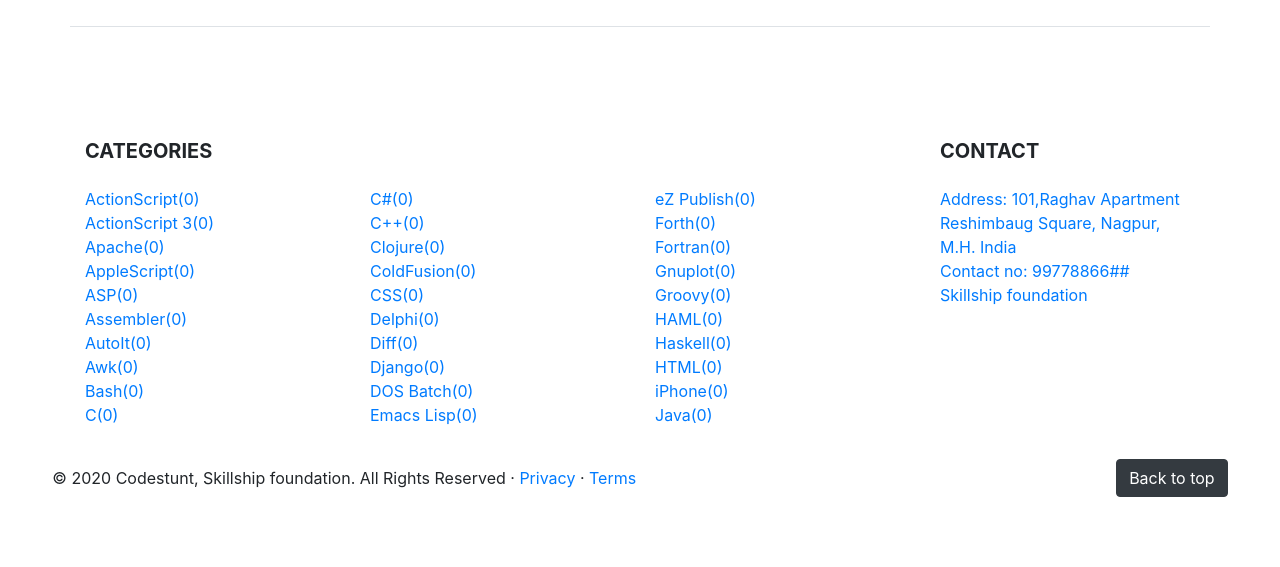
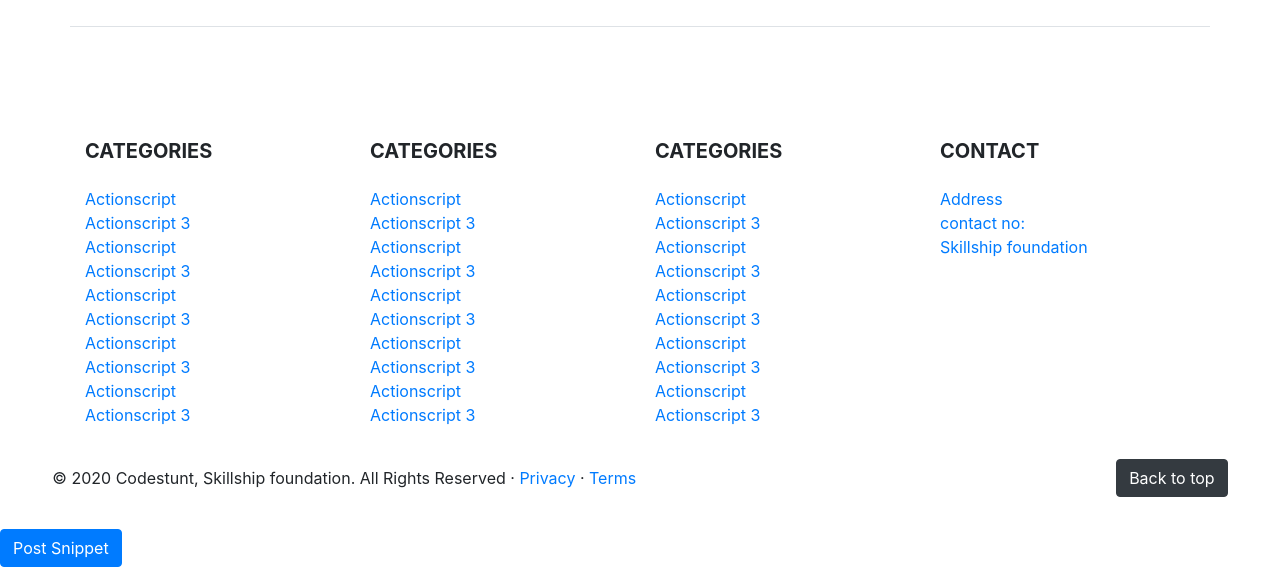
Before and after one commit to kartik0406/Codestunt, a plain HTML site: page about.html in a window 1280 px wide. Shown: the part 1962-2529 px from the top of the page. Before the commit the page ends 2491 px from the top, so only its background shows below. Drawn offline with nearby package versions, Linux system fonts and the light colour scheme.

Commit message:
Update about.html

```diff
--- a/about.html
+++ b/about.html
@@ -9,7 +9,7 @@
     <!-- Bootstrap CSS -->
     <link rel="stylesheet" href="https://stackpath.bootstrapcdn.com/bootstrap/4.5.0/css/bootstrap.min.css"
         integrity="sha384-9aIt2nRpC12Uk9gS9baDl411NQApFmC26EwAOH8WgZl5MYYxFfc+NcPb1dKGj7Sk" crossorigin="anonymous">
-
+        <link rel="stylesheet" href="style.css">
     <title>Codestunt- Code Snippets</title>
 </head>
 
@@ -26,10 +26,10 @@
             <ul class="navbar-nav mr-auto">
 
                 <li class="nav-item">
-                    <a class="nav-link" href="about.html">About</a>
+                    <a class="nav-link" href="/about.html">About</a>
                 </li>
                 <li class="nav-item">
-                    <a class="nav-link" href="#">Hall Of Fame</a>
+                    <a class="nav-link" href="/halloffame.html">Hall Of Fame</a>
                 </li>
                 <li class="nav-item dropdown">
                     <a class="nav-link dropdown-toggle" href="#" id="navbarDropdown" role="button"
@@ -49,16 +49,16 @@
                 </li>
 
                 <li class="nav-item">
-                    <a class="nav-link" href="contact.html">Contact us</a>
+                    <a class="nav-link" href="/contact.html">Contact us</a>
                 </li>
             </ul>
 
             <ul class="navbar-nav mr-right">
                 <li class="nav-item" style="padding-right: 15px;">
-                    <a class="nav-link" href="sign.html" data-toggle="modal" data-target="#LoginModal">Sign In</a>
+                    <a class="nav-link" href="sign.html">Sign In</a>
                 </li>
 
-                <li class="nav-item profileinvert" style="margin-top: 3px; margin-right: 10px;">
+                <li class="nav-item" style="margin-top: 3px; margin-right: 10px;">
                     <a href="#"><img src="images/profile.svg" alt="profile" height="40" width="40"></a>
                 </li>
             </ul>
@@ -67,65 +67,6 @@
 
     </nav>
 
-
-
-
-<!-- LoginModal -->
-<div class="modal fade" id="LoginModal" tabindex="-1" role="dialog" aria-labelledby="LoginModalLabel"
-aria-hidden="true">
-<div class="modal-dialog">
-    <div class="modal-content">
-        <div class="modal-header">
-            <h5 class="modal-title" id="LoginModalLabel"><img src="images/logo.png" alt="logo"
-                    style="padding-right:10px;">Login to Codestunt</h5>
-            <button type="button" class="close" data-dismiss="modal" aria-label="Close">
-                <span aria-hidden="true">&times;</span>
-            </button>
-        </div>
-        <div class="modal-body">
-            <form>
-                <div class="form-group">
-                    <label for="exampleInputEmail1">Email address</label>
-                    <input type="email" class="form-control" id="exampleInputEmail1"
-                        aria-describedby="emailHelp">
-                    <small id="emailHelp" class="form-text text-muted">We'll never share your email with anyone
-                        else.</small>
-                </div>
-                <div class="form-group">
-                    <label for="exampleInputPassword1">Password</label>
-                    <input type="password" class="form-control" id="exampleInputPassword1">
-                </div>
-
-                <button type="submit" class="btn btn-primary">Login</button>
-                <a class="btn btn-primary" href="register.html" role="button">Register</a>
-                <div style=" float:right">
-
-                    <ul  style="list-style-type: none;">
-                        <li style="float:left;"><p style="margin-top:5px;">or Login with&nbsp&nbsp</p></li>
-                    <li style="float:left;">
-                        <a  href="#" style="text-decoration:none;"><img src="images/google.png" alt="google"
-                            style="height:20px; width: 20px; margin-right: 5px; margin-top:5px;">&nbsp&nbsp</a>
-                    </li>
-                    <li style="float:left;">
-                        <a href="#"style="text-decoration:none;"><img src="images/face.svg" alt="facebook"
-                                style="height:20px; width: 20px; margin-right: 5px; margin-top:5px;">&nbsp&nbsp</a>
-                    </li>
-                    <li style="float:left;">
-                        <a href="#" style="text-decoration:none;"><img src="images/github.svg" alt="github"
-                                style="height:20px; width: 20px; margin-right: 5px; margin-top:5px;">&nbsp&nbsp</a>
-                    </li>
-                    <li style="float:left;">
-                        <a href="#" style="text-decoration:none;"><img src="images/ln.png" alt="Linkedin"
-                                style="height:20px; width: 20px; margin-right: 5px; margin-top:5px;">&nbsp&nbsp</a>
-                    </li>
-                </ul>
-            </div>
-            </form>
-        </div>
-    </div>
-</div>
-</div>
-<!--NAV BAR ENDED-->
 
 
 
@@ -197,6 +138,7 @@ aria-hidden="true">
 
     </footer>
     <footer class="page-footer font-small indigo">
+
         <!-- Footer Links -->
         <div class="container text-center text-md-left">
 
@@ -210,16 +152,36 @@ aria-hidden="true">
                     <h5 class="font-weight-bold text-uppercase mt-3 mb-4">Categories</h5>
 
                     <ul class="list-unstyled">
-                        <li><a href="#!">ActionScript(0)</a></li>
-                        <li><a href="#!">ActionScript 3(0)</a></li>
-                        <li><a href="#!">Apache(0)</a></li>
-                        <li><a href="#!">AppleScript(0)</a></li>
-                        <li><a href="#!">ASP(0)</a></li>
-                        <li><a href="#!">Assembler(0)</a></li>
-                        <li><a href="#!">AutoIt(0)</a></li>
-                        <li><a href="#!">Awk(0)</a></li>
-                        <li><a href="#!">Bash(0)</a></li>
-                        <li><a href="#!">C(0)</a></li>
+                        <li>
+                            <a href="#!">Actionscript</a>
+                        </li>
+                        <li>
+                            <a href="#!">Actionscript 3</a>
+                        </li>
+                        <li>
+                            <a href="#!">Actionscript</a>
+                        </li>
+                        <li>
+                            <a href="#!">Actionscript 3</a>
+                        </li>
+                        <li>
+                            <a href="#!">Actionscript</a>
+                        </li>
+                        <li>
+                            <a href="#!">Actionscript 3</a>
+                        </li>
+                        <li>
+                            <a href="#!">Actionscript</a>
+                        </li>
+                        <li>
+                            <a href="#!">Actionscript 3</a>
+                        </li>
+                        <li>
+                            <a href="#!">Actionscript</a>
+                        </li>
+                        <li>
+                            <a href="#!">Actionscript 3</a>
+                        </li>
 
                     </ul>
 
@@ -232,20 +194,39 @@ aria-hidden="true">
                 <div class="col-md-3 mx-auto">
 
                     <!-- Links -->
-                    <h5 class="font-weight-bold text-uppercase mt-3 mb-4">&nbsp</h5>
+                    <h5 class="font-weight-bold text-uppercase mt-3 mb-4">Categories</h5>
 
                     <ul class="list-unstyled">
-                        <li><a href="#!">C#(0)</a></li>
-                        <li><a href="#!">C++(0)</a></li>
-                        <li><a href="#!">Clojure(0)</a></li>
-                        <li><a href="#!">ColdFusion(0)</a></li>
-                        <li><a href="#!">CSS(0)</a></li>
-                        <li><a href="#!">Delphi(0)</a></li>
-                        <li><a href="#!">Diff(0)</a></li>
-                        <li><a href="#!">Django(0)</a></li>
-                        <li><a href="#!">DOS Batch(0)</a></li>
-                        <li><a href="#!">Emacs Lisp(0)</a></li>
-
+                        <li>
+                            <a href="#!">Actionscript</a>
+                        </li>
+                        <li>
+                            <a href="#!">Actionscript 3</a>
+                        </li>
+                        <li>
+                            <a href="#!">Actionscript</a>
+                        </li>
+                        <li>
+                            <a href="#!">Actionscript 3</a>
+                        </li>
+                        <li>
+                            <a href="#!">Actionscript</a>
+                        </li>
+                        <li>
+                            <a href="#!">Actionscript 3</a>
+                        </li>
+                        <li>
+                            <a href="#!">Actionscript</a>
+                        </li>
+                        <li>
+                            <a href="#!">Actionscript 3</a>
+                        </li>
+                        <li>
+                            <a href="#!">Actionscript</a>
+                        </li>
+                        <li>
+                            <a href="#!">Actionscript 3</a>
+                        </li>
                     </ul>
 
                 </div>
@@ -257,19 +238,40 @@ aria-hidden="true">
                 <div class="col-md-3 mx-auto">
 
                     <!-- Links -->
-                    <h5 class="font-weight-bold text-uppercase mt-3 mb-4">&nbsp</h5>
+                    <h5 class="font-weight-bold text-uppercase mt-3 mb-4">Categories</h5>
 
                     <ul class="list-unstyled">
-                        <li><a href="#!">eZ Publish(0)</a></li>
-                        <li><a href="#!">Forth(0)</a></li>
-                        <li><a href="#!">Fortran(0)</a></li>
-                        <li><a href="#!">Gnuplot(0)</a></li>
-                        <li><a href="#!">Groovy(0)</a></li>
-                        <li><a href="#!">HAML(0)</a></li>
-                        <li><a href="#!">Haskell(0)</a></li>
-                        <li><a href="#!">HTML(0)</a></li>
-                        <li><a href="#!">iPhone(0)</a></li>
-                        <li><a href="#!">Java(0)</a></li>                    </ul>
+                        <li>
+                            <a href="#!">Actionscript</a>
+                        </li>
+                        <li>
+                            <a href="#!">Actionscript 3</a>
+                        </li>
+                        <li>
+                            <a href="#!">Actionscript</a>
+                        </li>
+                        <li>
+                            <a href="#!">Actionscript 3</a>
+                        </li>
+                        <li>
+                            <a href="#!">Actionscript</a>
+                        </li>
+                        <li>
+                            <a href="#!">Actionscript 3</a>
+                        </li>
+                        <li>
+                            <a href="#!">Actionscript</a>
+                        </li>
+                        <li>
+                            <a href="#!">Actionscript 3</a>
+                        </li>
+                        <li>
+                            <a href="#!">Actionscript</a>
+                        </li>
+                        <li>
+                            <a href="#!">Actionscript 3</a>
+                        </li>
+                    </ul>
 
                 </div>
                 <!-- Grid column -->
@@ -283,14 +285,11 @@ aria-hidden="true">
                     <h5 class="font-weight-bold text-uppercase mt-3 mb-4">Contact</h5>
 
                     <ul class="list-unstyled">
-                        <li style="color:#007bff">
-                           Address: 101,Raghav Apartment
-                                Reshimbaug Square, Nagpur, M.H.
-                                India
-
+                        <li>
+                            <a href="#!">Address</a>
                         </li>
-                        <li style="color:#007bff">
-                            Contact no: 99778866##
+                        <li>
+                            <a href="#!">contact no:</a>
                         </li>
                         <li>
                             <a href="https://skillshipfoundation.com/">Skillship foundation</a>
@@ -326,6 +325,56 @@ aria-hidden="true">
         <!-- Copyright -->
 
     </footer>
+    <button type="button" class="btn btn-primary" id="fixedbutton" data-toggle="modal" data-target="#postModal">Post Snippet</button>
+
+    <!-- PostModal -->
+    <div class="modal fade" id="postModal" tabindex="-1" aria-labelledby="postModalLabel" aria-hidden="true">
+        <div class="modal-dialog">
+            <div class="modal-content">
+                <div class="modal-header">
+                    <h5 class="modal-title" id="postModalLabel">Post Your Code</h5>
+                    <button type="button" class="close" data-dismiss="modal" aria-label="Close">
+                        <span aria-hidden="true">&times;</span>
+                    </button>
+                </div>
+                <div class="modal-body">
+                    <form>
+                        <div class="form-group">
+                            <label for="recipient-name" class="col-form-label">Title</label>
+                            <input type="text" class="form-control" id="recipient-name">
+                        </div>
+                        <form action="/action_page.php">
+                            <label for="Language">Choose your Language:</label>
+                            <select id="cars" name="cars">
+                                <option value="Html">Html</option>
+                                <option value="CSS">CSS</option>
+                                <option value="JavaScript">JavaScript</option>
+                                <option value="C++">C++</option>
+                                <option value="Java">Java</option>
+                                <option value="C">C</option>
+                                <option value="Python">Python</option>
+                                <option value="Ruby">Ruby</option>
+                                <option value="Matlab">Matlab</option>
+                                <option value="C#">C#</option>
+                                <option value="Xml">Xml</option>
+                                <option value="JQuery">JQuery</option>
+                                <option value="Sql">SQL</option>
+                            </select>
+
+                        </form>
+                        <div class="form-group">
+                            <label for="message-text" class="col-form-label">Code</label>
+                            <textarea class="form-control" id="message-text" style="height: 500px;"></textarea>
+                        </div>
+                    </form>
+                </div>
+                <div class="modal-footer">
+                    <button type="button" class="btn btn-secondary" data-dismiss="modal">Close</button>
+                    <button type="button" class="btn btn-primary">Post</button>
+                </div>
+            </div>
+        </div>
+    </div>
     <!-- Optional JavaScript -->
     <!-- jQuery first, then Popper.js, then Bootstrap JS -->
     <script src="https://code.jquery.com/jquery-3.5.1.slim.min.js"
```
